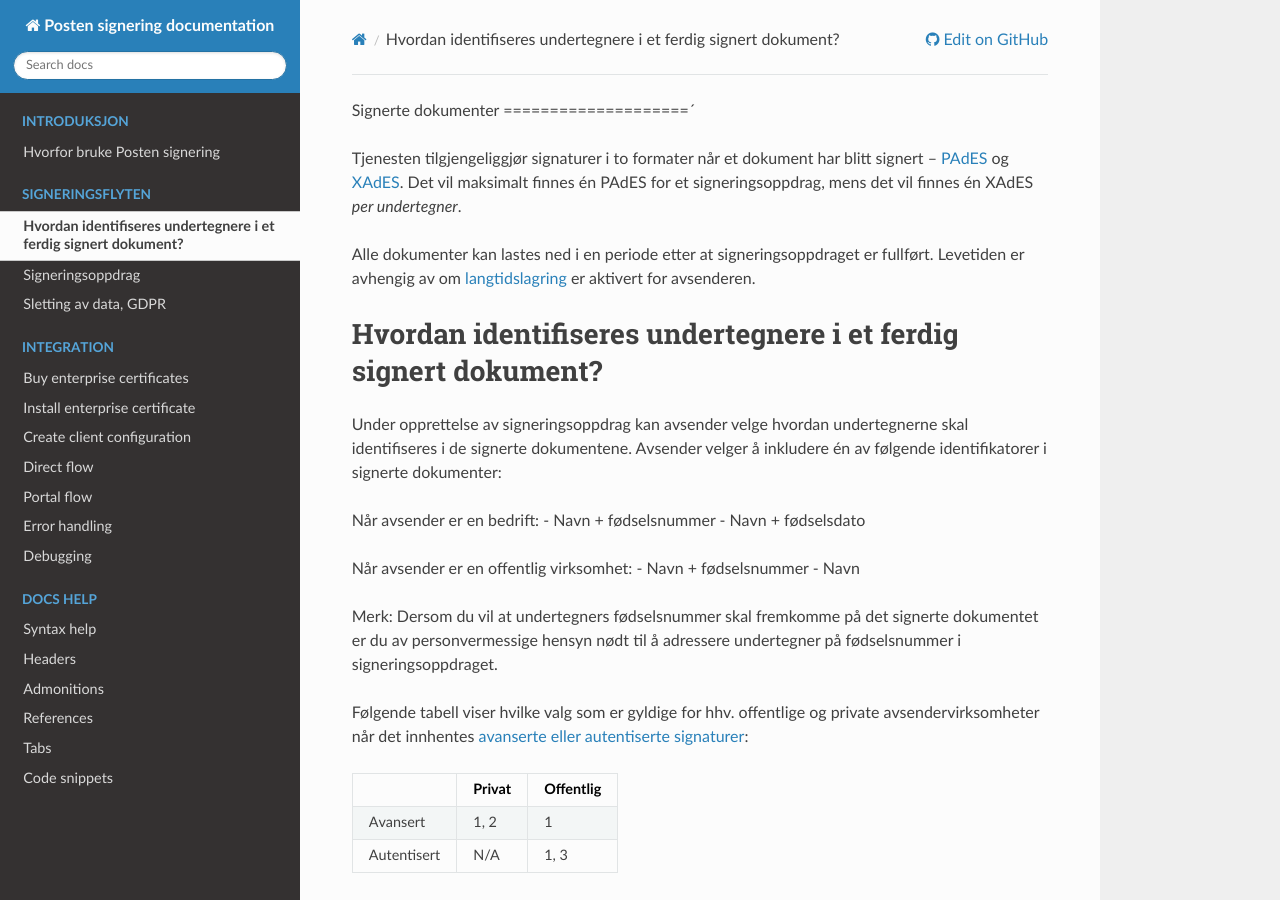
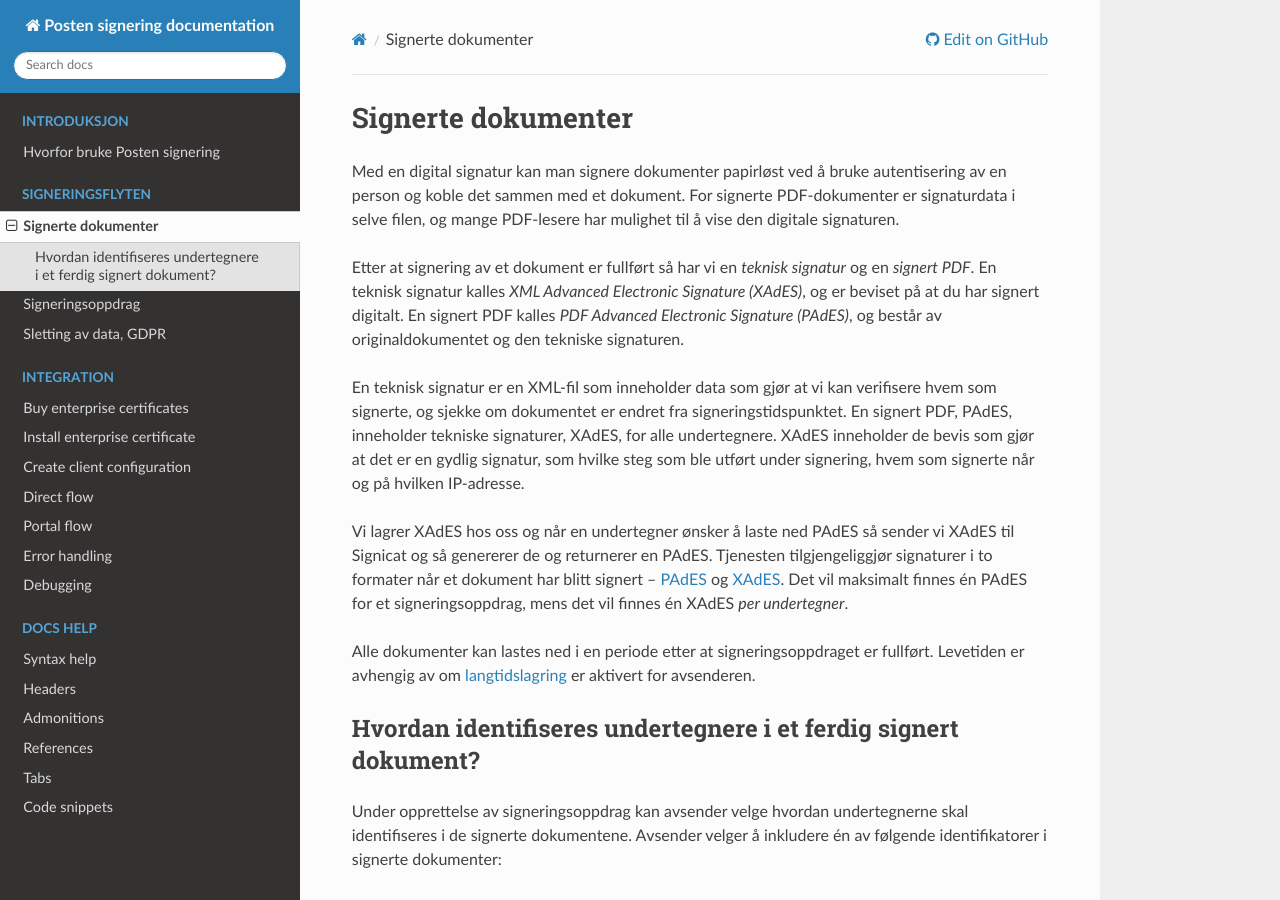
Before and after one commit to ramonarellano/signering-docs, a Sphinx documentation site: the page built from source/signert-dokument.rst, in a window 1280 px wide and 900 px high. Built offline with Sphinx 7.4.7 and the Read the Docs theme 2.0.0, drawn with Linux system fonts in a browser that asks for light colours.

Commit message:
Legger til info fra wiki for signert dokument

```diff
--- a/source/signert-dokument.rst
+++ b/source/signert-dokument.rst
@@ -1,25 +1,23 @@
 Signerte dokumenter
-====================´
+====================
+Med en digital signatur kan man signere dokumenter papirløst ved å bruke autentisering av en person og koble det sammen med et dokument. For signerte PDF-dokumenter er signaturdata i selve filen, og mange PDF-lesere har mulighet til å vise den digitale signaturen.
 
-Tjenesten tilgjengeliggjør signaturer i to formater når et dokument har
-blitt signert – `PAdES`_ og `XAdES`_. Det vil maksimalt finnes én PAdES
-for et signeringsoppdrag, mens det vil finnes én XAdES *per
-undertegner*.
+Etter at signering av et dokument er fullført så har vi en *teknisk signatur* og en *signert PDF*. En teknisk signatur kalles *XML Advanced Electronic Signature (XAdES)*, og er beviset på at du har signert digitalt. En signert PDF kalles *PDF Advanced Electronic Signature (PAdES)*, og består av originaldokumentet og den tekniske signaturen.
+
+En teknisk signatur er en XML-fil som inneholder data som gjør at vi kan verifisere hvem som signerte, og sjekke om dokumentet er endret fra signeringstidspunktet. En signert PDF, PAdES, inneholder tekniske signaturer, XAdES, for alle undertegnere. XAdES inneholder de bevis som gjør at det er en gydlig signatur, som hvilke steg som ble utført under signering, hvem som signerte når og på hvilken IP-adresse.
+
+Vi lagrer XAdES hos oss og når en undertegner ønsker å laste ned PAdES så sender vi XAdES til Signicat og så genererer de og returnerer en PAdES. Tjenesten tilgjengeliggjør signaturer i to formater når et dokument har blitt signert – `PAdES`_ og `XAdES`_. Det vil maksimalt finnes én PAdES for et signeringsoppdrag, mens det vil finnes én XAdES *per undertegner*.
 
 .. _PAdES: #pades
 .. _XAdES: #xades
 
-Alle dokumenter kan lastes ned i en periode etter at signeringsoppdraget
-er fullført. Levetiden er avhengig av om `langtidslagring`_ er aktivert
-for avsenderen.
+Alle dokumenter kan lastes ned i en periode etter at signeringsoppdraget er fullført. Levetiden er avhengig av om `langtidslagring`_ er aktivert for avsenderen.
 
 Hvordan identifiseres undertegnere i et ferdig signert dokument?
 ------------------------------------------------------------------
 
-Under opprettelse av signeringsoppdrag kan avsender velge hvordan
-undertegnerne skal identifiseres i de signerte dokumentene.
-Avsender velger å inkludere én av følgende identifikatorer i signerte
-dokumenter:
+Under opprettelse av signeringsoppdrag kan avsender velge hvordan undertegnerne skal identifiseres i de signerte dokumentene.
+Avsender velger å inkludere én av følgende identifikatorer i signerte dokumenter:
 
 Når avsender er en bedrift:
 - Navn + fødselsnummer
@@ -31,9 +29,7 @@
 
 Merk: Dersom du vil at undertegners fødselsnummer skal fremkomme på det signerte dokumentet er du av personvermessige hensyn nødt til å adressere undertegner på fødselsnummer i signeringsoppdraget.
 
-Følgende tabell viser hvilke valg som er gyldige for hhv. offentlige og
-private avsendervirksomheter når det innhentes `avanserte eller
-autentiserte signaturer`_:
+Følgende tabell viser hvilke valg som er gyldige for hhv. offentlige og private avsendervirksomheter når det innhentes `avanserte eller autentiserte signaturer`_:
 
 =========== ====== =========
 \           Privat Offentlig
@@ -42,12 +38,9 @@
 Autentisert N/A    1, 3
 =========== ====== =========
 
-*Merk*: Alternativ 1 kan kun benyttes om fødselsnummer er brukt for å
-identifiseres undertegner ved opprettelse av oppdraget. Se for øvrig
-avsnittet om `undertegners identifikator og kontaktinfo`_
+*Merk*: Alternativ 1 kan kun benyttes om fødselsnummer er brukt for å identifiseres undertegner ved opprettelse av oppdraget. Se for øvrig avsnittet om `undertegners identifikator og kontaktinfo`_
 
-Hvis du utelater fødselsnummer i de signerte dokumentene kan vi ikke
-påvise identiteten med 100 % sikkerhet.\ `1`_\  Vi kan likevel i de
+Hvis du utelater fødselsnummer i de signerte dokumentene kan vi ikke påvise identiteten med 100 % sikkerhet.\ `1`_\  Vi kan likevel i de
 aller fleste tilfeller oppnå tilstrekkelig beviskraft, på bakgrunn av
 konteksten signeringen skjer i.
 
```
